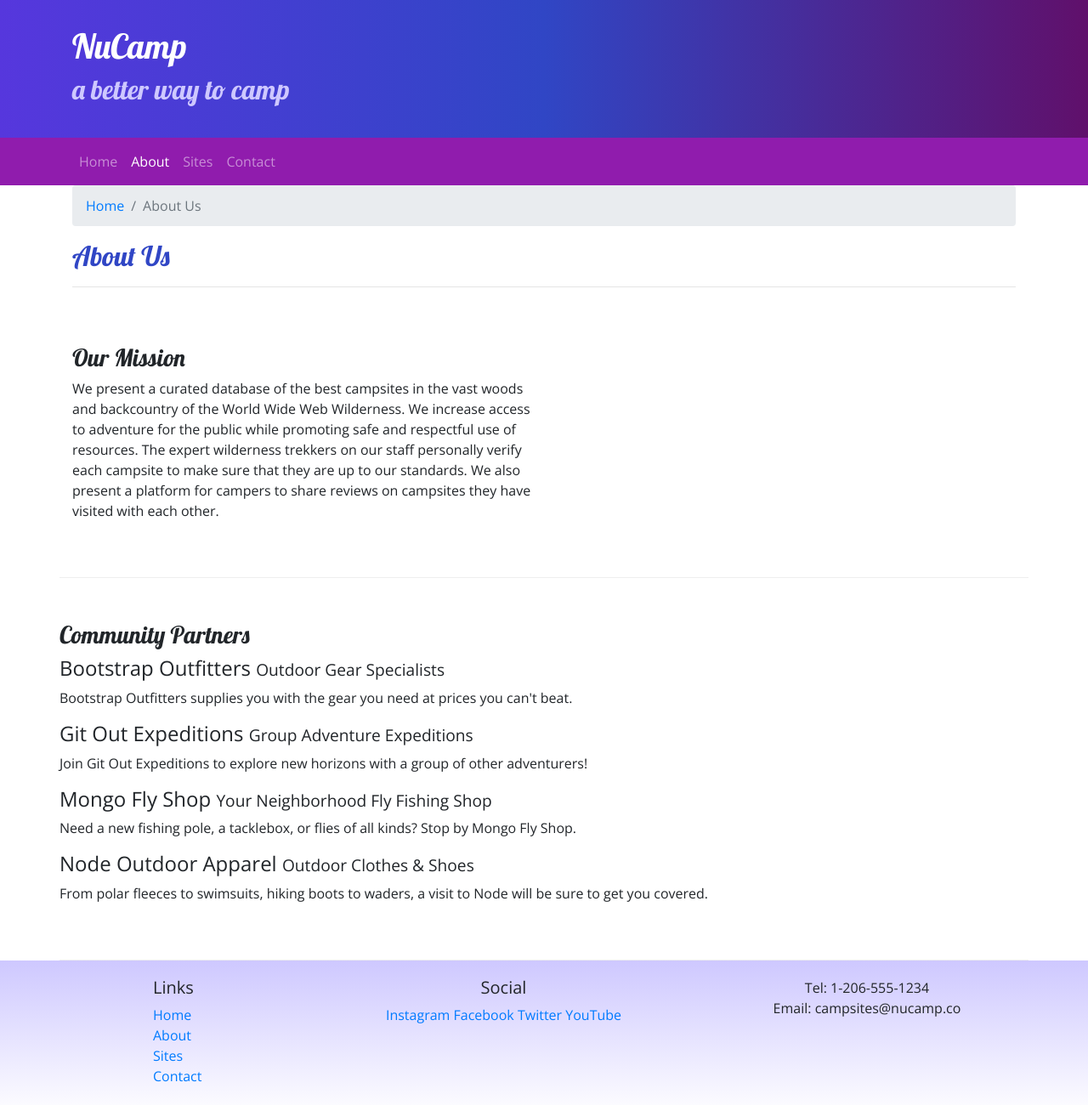
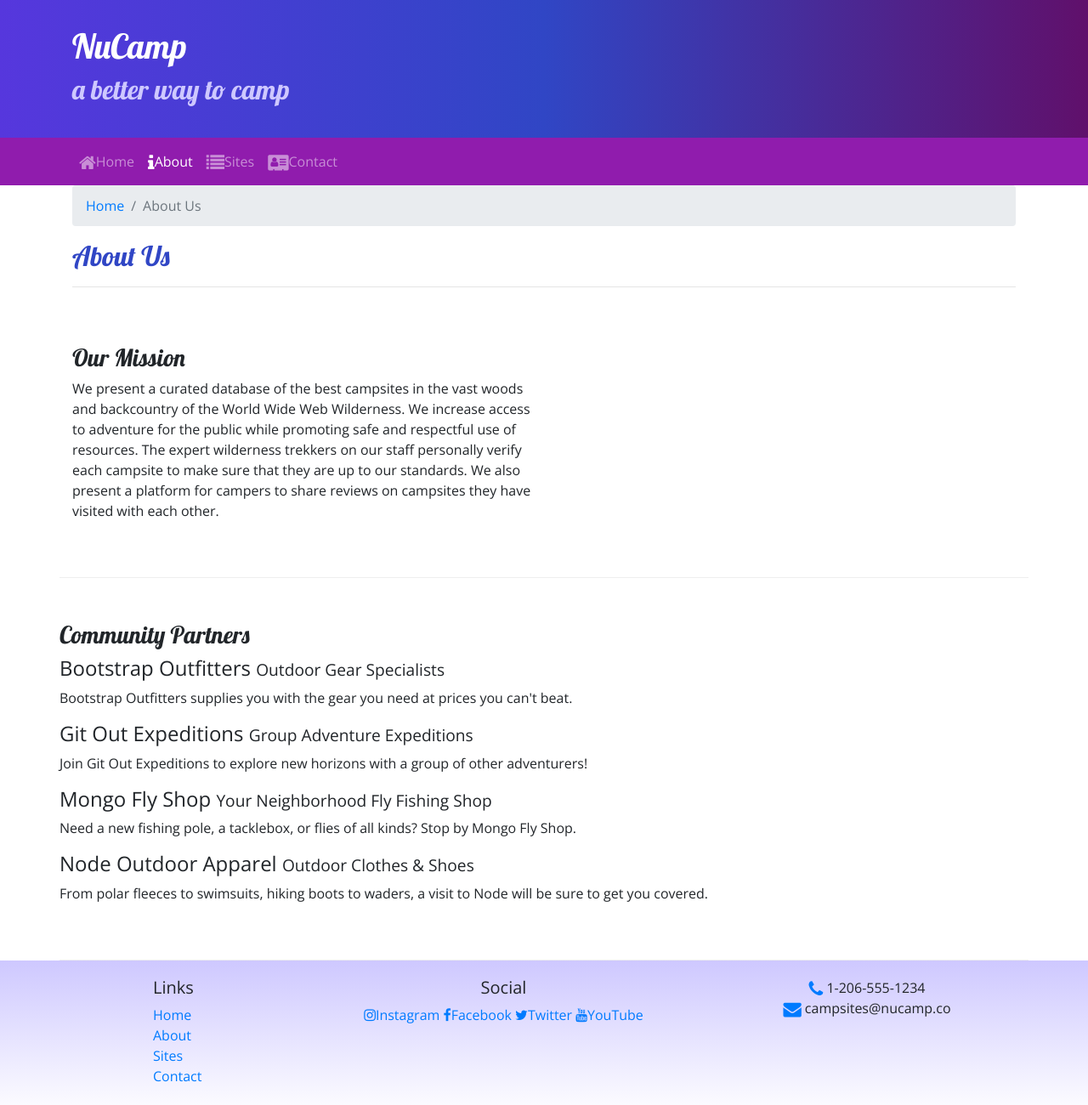
Before and after one commit to P33J3/bootstrap-project-1, a website: page aboutus.html in a window 1280 px wide. Shown: the whole page at 85% size. Drawn offline with nearby package versions, Linux system fonts and the light colour scheme.

Commit message:
added Icon Fonts

```diff
--- a/aboutus.html
+++ b/aboutus.html
@@ -12,6 +12,7 @@
 		/>
 
 		<!-- FONTS - Additional CSS must be placed after Bootstrap CSS -->
+		<link rel="stylesheet" href="node_modules/font-awesome/css/font-awesome.min.css" />
 		<link
 			rel="stylesheet"
 			href="https://fonts.googleapis.com/css?family=Lobster|Open+Sans"
@@ -25,7 +26,7 @@
 		<header class="jumbotron jumbotron-fluid">
 			<div class="container">
 				<div class="row">
-					<div class="col-12">
+					<div class="col">
 						<h1>NuCamp</h1>
 						<h2>a better way to camp</h2>
 					</div>
@@ -45,13 +46,13 @@
 				<div class="collapse navbar-collapse" id="nucampNavbar">
 					<ul class="navbar-nav">
 						<li class="nav-item">
-							<a class="nav-link" href="index.html">Home</a>
+							<a class="nav-link" href="index.html"><i class="fa fa-home fa-lg"></i>Home</a>
 						</li>
 						<li class="nav-item active">
-							<a class="nav-link" href="#">About</a>
+							<a class="nav-link" href="#"><i class="fa fa-info fa-lg"></i>About</a>
 						</li>
-						<li class="nav-item"><a class="nav-link" href="#">Sites</a></li>
-						<li class="nav-item"><a class="nav-link" href="#">Contact</a></li>
+						<li class="nav-item"><a class="nav-link" href="#"><i class="fa fa-list fa-lg"></i>Sites</a></li>
+						<li class="nav-item"><a class="nav-link" href="#"><i class="fa fa-address-card fa-lg"></i>Contact</a></li>
 					</ul>
 				</div>
 			</div>
@@ -60,7 +61,7 @@
 		<div class="container">
 			<div class="row">
 				<div class="col">
-					<ol class="breadcrumb">
+					<ol class="breadcrumb ">
 						<li class="breadcrumb-item"><a href="index.html">Home</a></li>
 						<li class="breadcrumb-item active">About Us</li>
 					</ol>
@@ -129,14 +130,14 @@
 					</div>
 					<div class="col-6 col-sm-5 text-center">
 						<h5>Social</h5>
-						<a href="http://instagram.com/">Instagram</a>
-						<a href="http://facebook.com/">Facebook</a>
-						<a href="http://twitter.com/">Twitter</a>
-						<a href="http://youtube.com/">YouTube</a>
+						<a href="http://instagram.com/"><i class="fa fa-instagram"></i>Instagram</a>
+						<a href="http://facebook.com/"><i class="fa fa-facebook"></i>Facebook</a>
+						<a href="http://twitter.com/"><i class="fa fa-twitter"></i>Twitter</a>
+						<a href="http://youtube.com/"><i class="fa fa-youtube"></i>YouTube</a>
 					</div>
 					<div class="col-sm-4 text-center">
-						Tel: 1-206-555-1234<br />
-						Email: campsites@nucamp.co
+						<i class="fa fa-phone fa-lg text-primary"></i> 1-206-555-1234<br />
+						<i class="fa fa-envelope fa-lg text-primary"></i> campsites@nucamp.co
 					</div>
 				</div>
 			</div>
--- a/package.json
+++ b/package.json
@@ -15,6 +15,7 @@
 	},
 	"dependencies": {
 		"bootstrap": "^4.5.2",
+		"font-awesome": "^4.7.0",
 		"jquery": "^3.5.1",
 		"popper.js": "^1.16.1"
 	}
```
Also changed, not shown: index.html (+11 -10 lines), 1 other file.
